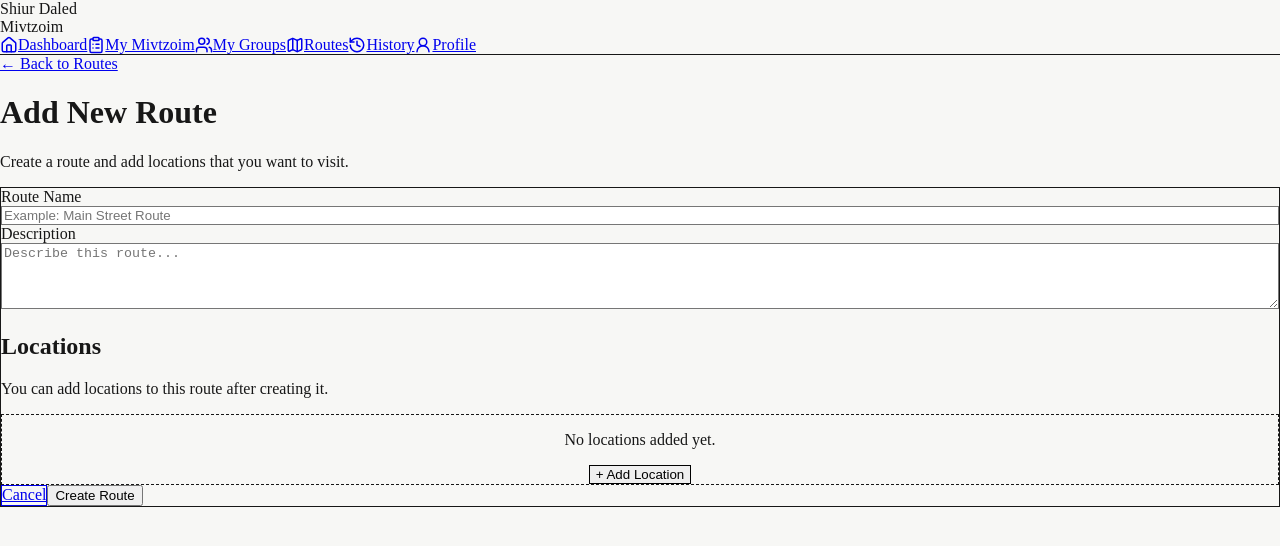
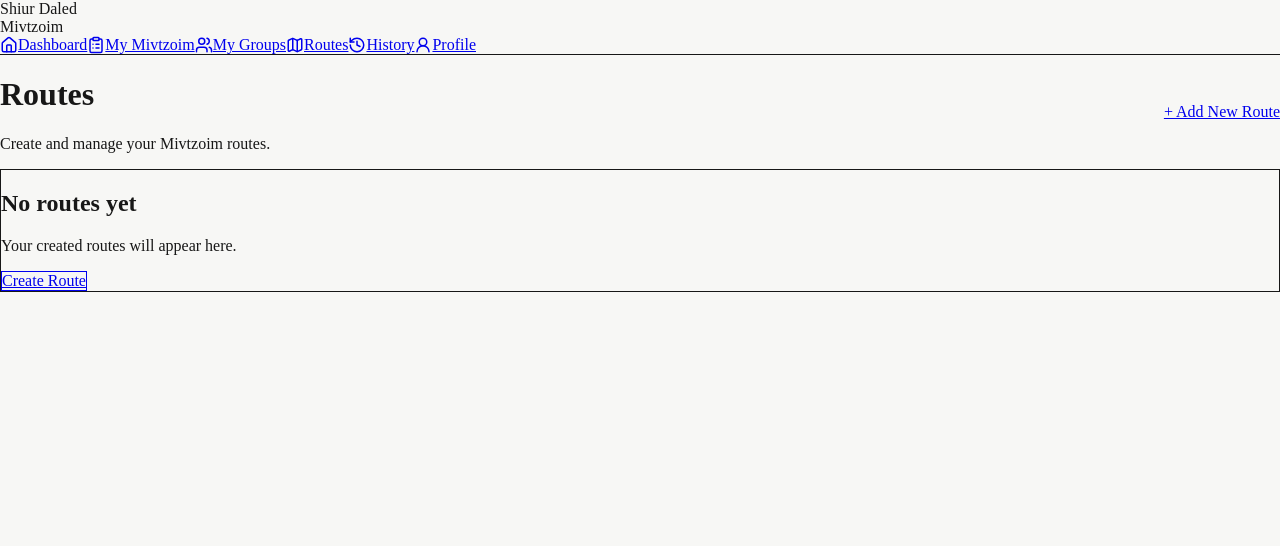
Before and after one commit to tzvikogan99/shiur-daled-mivtzoim, a Next.js app: page /routes in a window 1280 px wide. Shown: the top 546 px of the page. Built offline with nearby package versions, Linux system fonts and the light colour scheme.

Commit message:
Refactor route management component

```diff
--- a/app/routes/page.tsx
+++ b/app/routes/page.tsx
@@ -1,93 +1,53 @@
-"use client";
-
-import { useState } from "react";
 import Link from "next/link";
 
-export default function NewRoute() {
-  const [routeName, setRouteName] = useState("");
-  const [description, setDescription] = useState("");
+const routes = [
+  {
+    name: "No routes yet",
+    description: "Your created routes will appear here.",
+  },
+];
 
+export default function Routes() {
   return (
     <main className="p-8">
-      <div className="mb-8">
+      <div className="flex items-center justify-between">
+        <div>
+          <h1 className="text-3xl font-bold">Routes</h1>
+          <p className="mt-2 text-gray-600">
+            Create and manage your Mivtzoim routes.
+          </p>
+        </div>
+
         <Link
-          href="/routes"
-          className="text-sm text-gray-500 hover:text-black"
+          href="/routes/new"
+          className="rounded-lg bg-black px-5 py-2 text-white"
         >
-          ← Back to Routes
+          + Add New Route
         </Link>
-
-        <h1 className="mt-4 text-3xl font-bold">Add New Route</h1>
-
-        <p className="mt-2 text-gray-600">
-          Create a route and add locations that you want to visit.
-        </p>
       </div>
 
-      <div className="max-w-2xl rounded-xl border bg-white p-6 shadow-sm">
-        <div>
-          <label className="block text-sm font-medium">
-            Route Name
-          </label>
+      <div className="mt-8 grid gap-4">
+        {routes.map((route) => (
+          <div
+            key={route.name}
+            className="rounded-xl border bg-white p-6 shadow-sm"
+          >
+            <h2 className="text-xl font-semibold">{route.name}</h2>
 
-          <input
-            type="text"
-            value={routeName}
-            onChange={(e) => setRouteName(e.target.value)}
-            placeholder="Example: Main Street Route"
-            className="mt-2 w-full rounded-lg border p-3 outline-none focus:ring-2"
-          />
-        </div>
+            <p className="mt-2 text-gray-500">
+              {route.description}
+            </p>
 
-        <div className="mt-6">
-          <label className="block text-sm font-medium">
-            Description
-          </label>
-
-          <textarea
-            value={description}
-            onChange={(e) => setDescription(e.target.value)}
-            placeholder="Describe this route..."
-            rows={4}
-            className="mt-2 w-full rounded-lg border p-3 outline-none focus:ring-2"
-          />
-        </div>
-
-        <div className="mt-8">
-          <h2 className="text-lg font-semibold">Locations</h2>
-
-          <p className="mt-1 text-sm text-gray-500">
-            You can add locations to this route after creating it.
-          </p>
-
-          <div className="mt-4 rounded-lg border border-dashed p-6 text-center">
-            <p className="text-gray-500">No locations added yet.</p>
-
-            <button
-              type="button"
-              className="mt-4 rounded-lg border px-4 py-2 text-sm"
-            >
-              + Add Location
-            </button>
+            <div className="mt-5 flex gap-3">
+              <Link
+                href="/routes/new"
+                className="rounded-lg border px-4 py-2 text-sm"
+              >
+                Create Route
+              </Link>
+            </div>
           </div>
-        </div>
-
-        <div className="mt-8 flex gap-3">
-          <Link
-            href="/routes"
-            className="rounded-lg border px-5 py-2"
-          >
-            Cancel
-          </Link>
-
-          <button
-            type="button"
-            className="rounded-lg bg-black px-5 py-2 text-white"
-            onClick={() => alert(`Route "${routeName}" is ready to be saved.`)}
-          >
-            Create Route
-          </button>
-        </div>
+        ))}
       </div>
     </main>
   );
```
